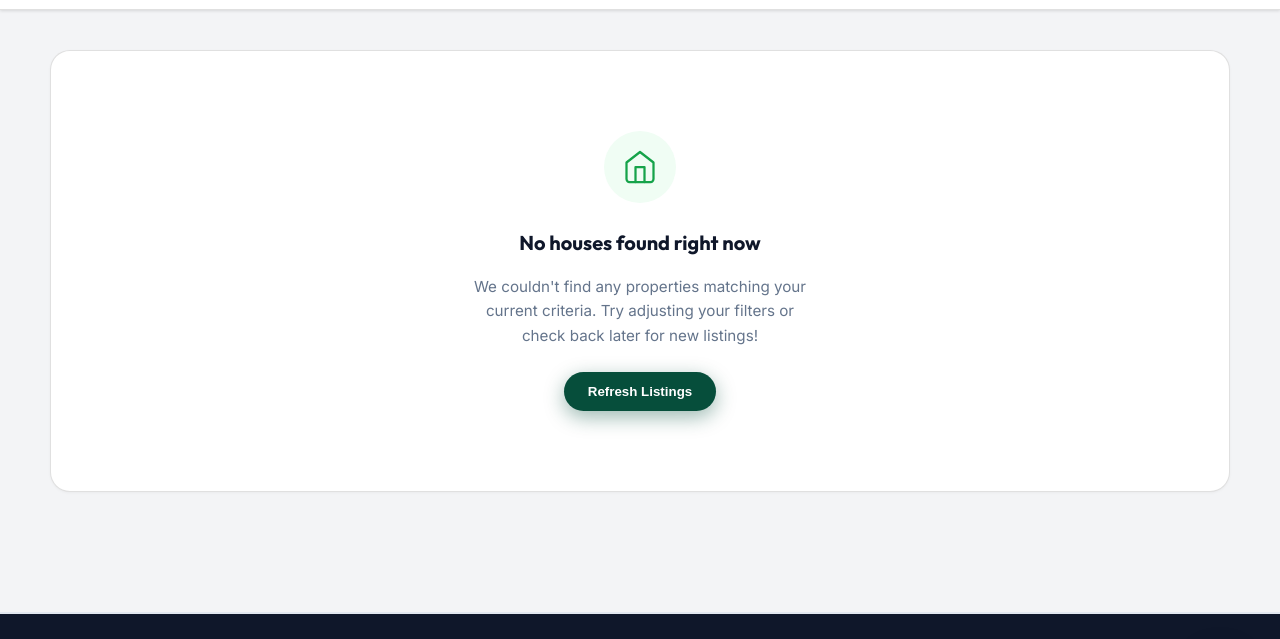
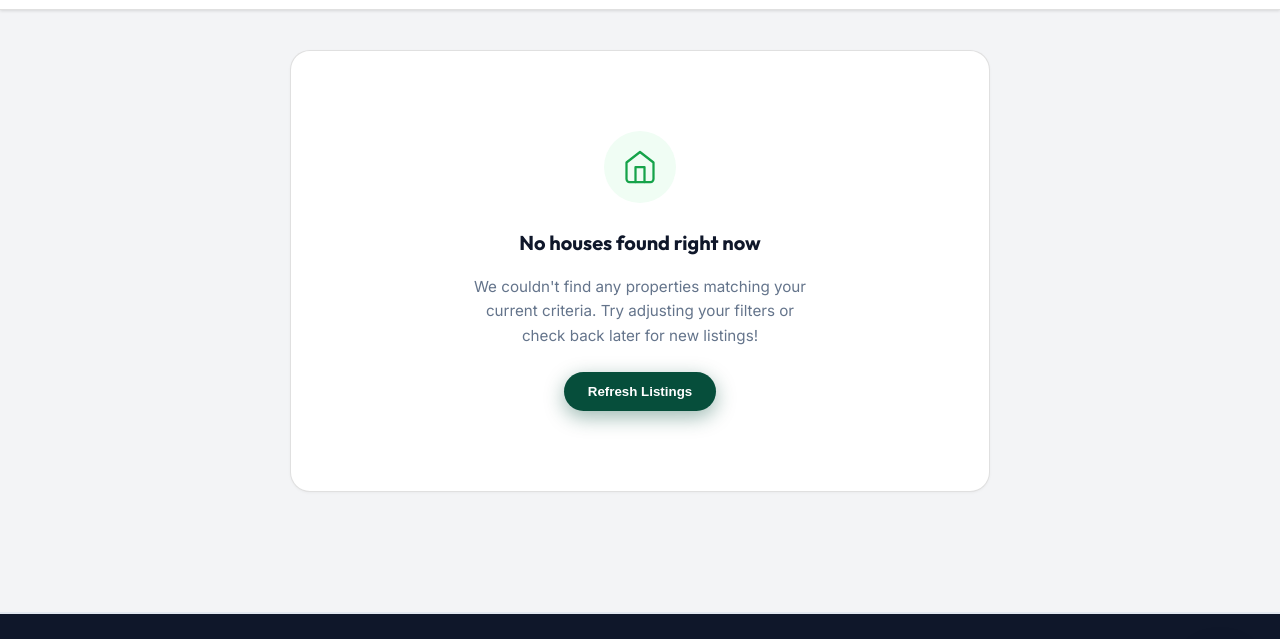
Before and after one commit to Omwenga75/homeview, a plain HTML site: page static/listings.html in a window 1280 px wide. Shown: the part 70-709 px from the top of the page. Drawn offline with Linux system fonts and the light colour scheme; no server answers.

Commit message:
Reduce max-width of empty state in listings

```diff
--- a/static/listings.html
+++ b/static/listings.html
@@ -205,7 +205,7 @@
             function showEmptyState() {
                 listingHeader.style.display = 'none';
                 listingsGrid.innerHTML = `
-                    <div style="grid-column: 1 / -1; background: white; border-radius: 20px; border: 1px solid var(--border); padding: 5rem 2rem; display: flex; flex-direction: column; align-items: center; justify-content: center; gap: 1rem; text-align: center; box-shadow: 0 1px 3px rgba(0,0,0,0.04);">
+                    <div style="grid-column: 1 / -1; max-width: 700px; margin-left: auto; margin-right: auto; width: 100%; background: white; border-radius: 20px; border: 1px solid var(--border); padding: 5rem 2rem; display: flex; flex-direction: column; align-items: center; justify-content: center; gap: 1rem; text-align: center; box-shadow: 0 1px 3px rgba(0,0,0,0.04);">
                         <div style="width: 72px; height: 72px; background: #f0fdf4; border-radius: 50%; display: flex; align-items: center; justify-content: center; margin-bottom: 0.5rem;">
                             <svg viewBox="0 0 24 24" width="36" height="36" fill="none" stroke="#16a34a" stroke-width="1.5" stroke-linecap="round" stroke-linejoin="round">
                                 <path d="M3 9l9-7 9 7v11a2 2 0 0 1-2 2H5a2 2 0 0 1-2-2z"/><polyline points="9 22 9 12 15 12 15 22"/>
```
